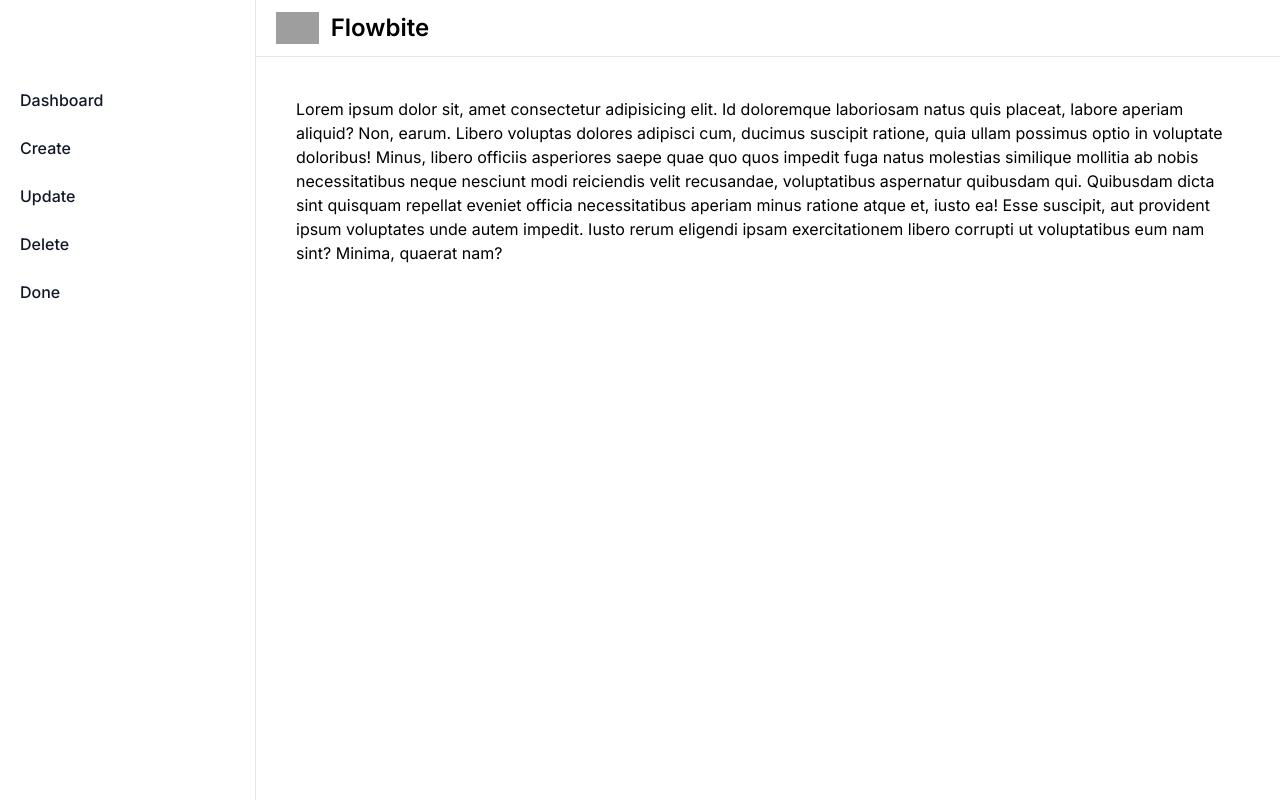
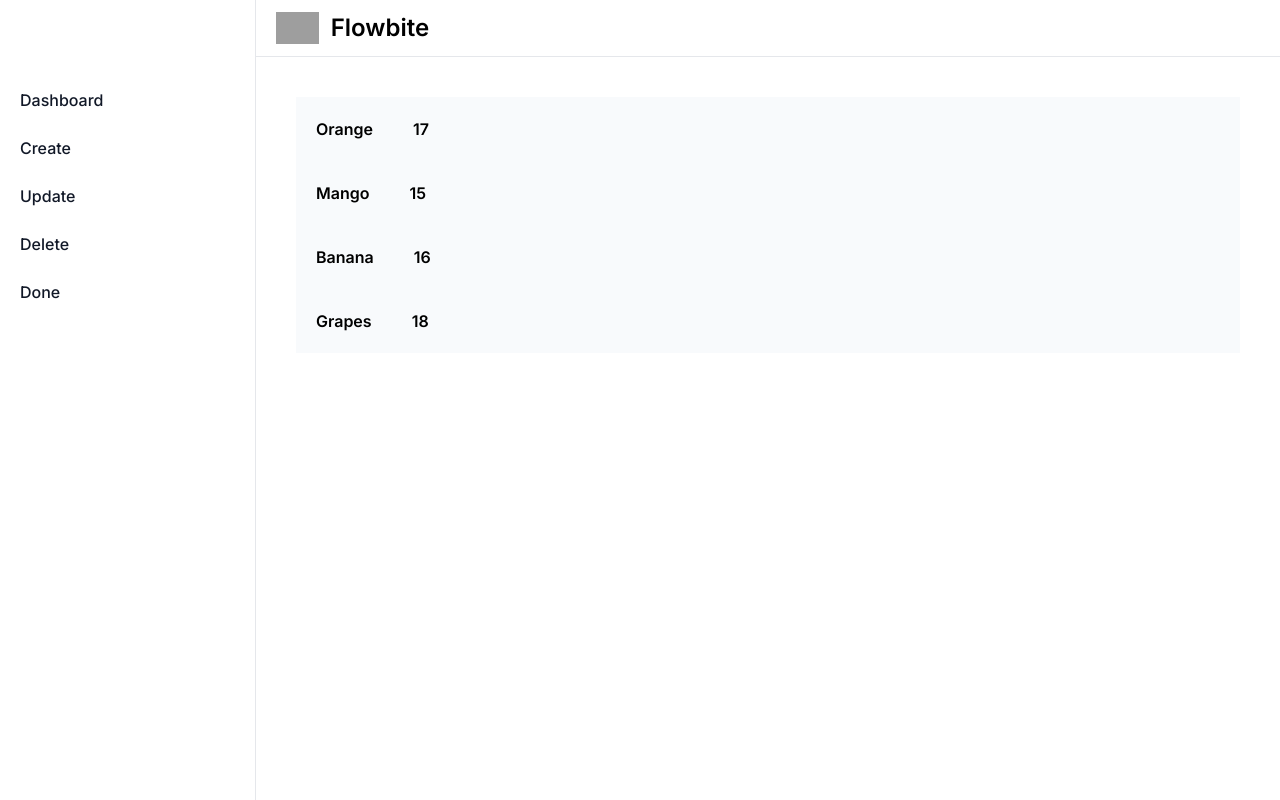
Before and after one commit to cocokhyle/E-commerce, a Next.js app: page / in a window 1280 px wide. Built offline with nearby package versions, Linux system fonts and the light colour scheme; grey boxes are pictures that could not be loaded.

Commit message:
Added Create UI

```diff
--- a/src/app/(pages)/contact/page.tsx
+++ b/src/app/(pages)/contact/page.tsx
@@ -1,15 +1,45 @@
+"use client";
+import { useState } from "react";
+
 export default function Contact() {
+  const [input, setInput] = useState("");
+  const [todo, setTodo] = useState("");
+
+  const handleSubmit = () => {
+    setTodo(input);
+    setInput("");
+  };
+  const handleDone = () => {
+    setTodo("");
+  };
+
   return (
     <main>
       <div>
         <h1>Creating Todo</h1>
         <div className="flex mt-4 w-[50rem]">
           <input
+            onChange={(e) => setInput(e.target.value)}
+            value={input}
             className="shadow appearance-none border rounded w-full py-2 px-3 mr-4 text-grey-darker"
             placeholder="Add Todo"
           ></input>
-          <button className="flex-no-shrink p-2 border-2 rounded text-teal border-teal hover:text-white hover:bg-teal">
+          <button
+            className="flex-no-shrink p-2 border-2 rounded text-teal border-teal hover:text-white hover:bg-teal"
+            onClick={handleSubmit}
+          >
             Add
+          </button>
+        </div>
+        <div className="p-10 flex">
+          <div className=" bg-slate-200 rounded-md w-fit p-5">
+            <h1>{todo}</h1>
+          </div>
+          <button
+            onClick={handleDone}
+            className=" bg-blue-700 text-white p-5 ml-3 rounded-md"
+          >
+            Done
           </button>
         </div>
       </div>
--- a/src/app/page.tsx
+++ b/src/app/page.tsx
@@ -1,23 +1,25 @@
 import Image from "next/image";
 
 export default function Home() {
+  const product = [
+    { name: "Orange", price: "17" },
+    { name: "Mango", price: "15" },
+    { name: "Banana", price: "16" },
+    { name: "Grapes", price: "18" },
+  ];
+
   return (
     <>
       <div className="">
-        <h1>
-          Lorem ipsum dolor sit, amet consectetur adipisicing elit. Id
-          doloremque laboriosam natus quis placeat, labore aperiam aliquid? Non,
-          earum. Libero voluptas dolores adipisci cum, ducimus suscipit ratione,
-          quia ullam possimus optio in voluptate doloribus! Minus, libero
-          officiis asperiores saepe quae quo quos impedit fuga natus molestias
-          similique mollitia ab nobis necessitatibus neque nesciunt modi
-          reiciendis velit recusandae, voluptatibus aspernatur quibusdam qui.
-          Quibusdam dicta sint quisquam repellat eveniet officia necessitatibus
-          aperiam minus ratione atque et, iusto ea! Esse suscipit, aut provident
-          ipsum voluptates unde autem impedit. Iusto rerum eligendi ipsam
-          exercitationem libero corrupti ut voluptatibus eum nam sint? Minima,
-          quaerat nam?
-        </h1>
+        {product.map((products, index) => (
+          <div
+            key={index}
+            className="flex items-center gap-10 font-semibold bg-slate-50 group p-5"
+          >
+            <h1 className=" ">{products.name}</h1>
+            <p>{products.price}</p>
+          </div>
+        ))}
       </div>
     </>
   );
```
